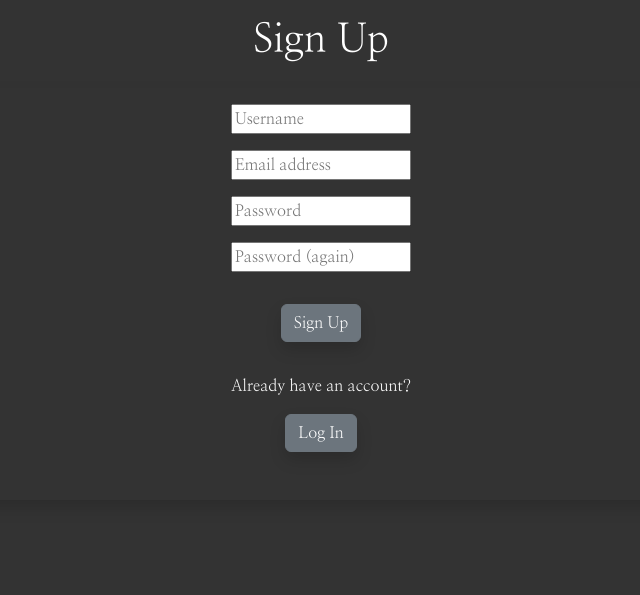
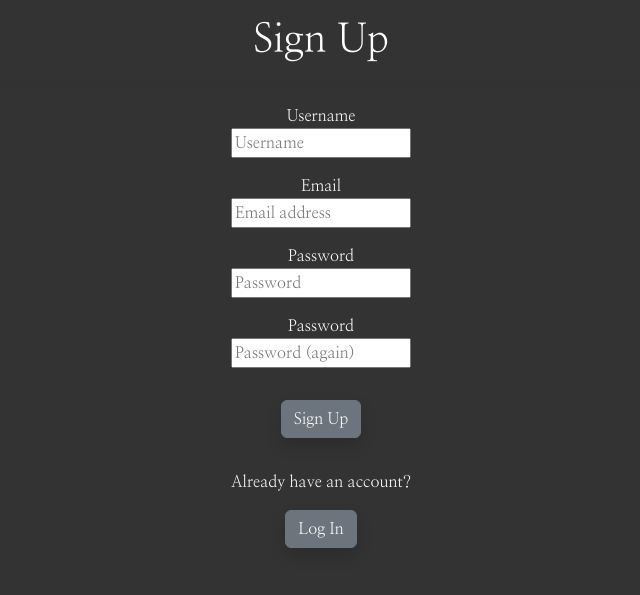
Before and after one commit to Tamas-Gavlider/MyVault, a Django app: page /accounts/signup/ in a window 1280 px wide. Shown: the part 112-707 px from the top of the page, without its empty margins (319-959 px from the left). Run offline with Django 4.2, Linux system fonts and the light colour scheme.

Commit message:
Add labels to register html

```diff
--- a/templates/account/signup.html
+++ b/templates/account/signup.html
@@ -13,6 +13,7 @@
                     {% csrf_token %}
 
                     <div class="form-group mb-3">
+                        <label for="{{ form.username.id_for_label }}">Username</label><br>
                         {{ form.username }}
                         {% if form.username.errors %}
                         <div class="text-danger">
@@ -22,6 +23,7 @@
                     </div>
 
                     <div class="form-group mb-3">
+                        <label for="{{ form.email.id_for_label }}">Email</label><br>
                         {{ form.email }}
                         {% if form.email.errors %}
                         <div class="text-danger">
@@ -30,6 +32,7 @@
                         {% endif %}
                     </div>
                     <div class="form-group mb-3">
+                        <label for="{{ form.password1.id_for_label }}">Password</label><br>
                         {{ form.password1 }}
                         {% if form.password1.errors %}
                             <div class="text-danger">
@@ -39,6 +42,7 @@
                     </div>
 
                     <div class="form-group mb-3">
+                        <label for="{{ form.password2.id_for_label }}">Password</label><br>
                         {{ form.password2 }}
                         {% if form.password2.errors %}
                             <div class="text-danger">
```
